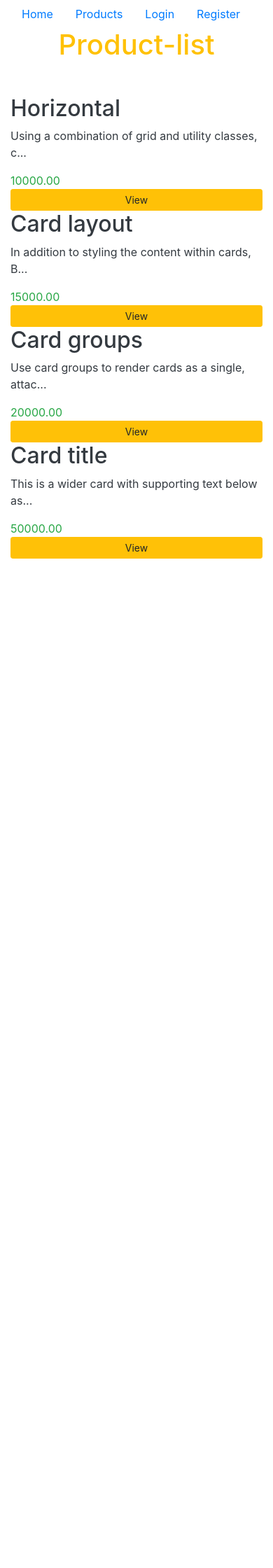
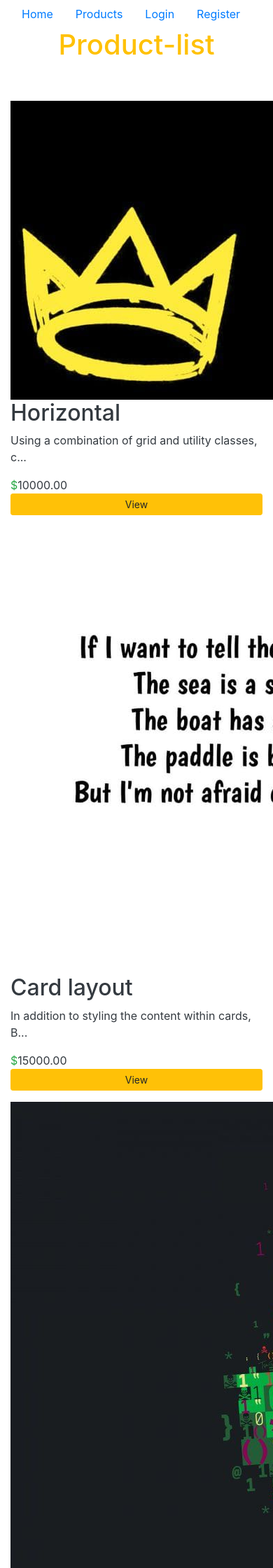
Before and after one commit to shahriaarrr/django-shop-center, a Django app: page /Product-list/ in a window 390 px wide; the page is wider, and only the part inside the window is pictured. Shown: the top 2240 px of that part at 70% size. Before the commit the page ends 798 px from the top of that part, so only its background shows below. Run offline with Django 3.2, Linux system fonts and the light colour scheme; data comes from the database, SQL or seed files in the repository; both versions use the stored data as it was after the commit.

Commit message:
new style for page product list with css and add files product-list.csss

```diff
--- a/shop/urls.py
+++ b/shop/urls.py
@@ -29,4 +29,4 @@ urlpatterns = [
 # shart baraye deploy kardan
 if settings.DEBUG:
     urlpatterns += static(settings.STATIC_URL,document_root=settings.STATIC_ROOT)
-    urlpatterns += static(settings.MEDIA_URL,documen_root=settings.MEDIA_ROOT)
+    urlpatterns += static(settings.MEDIA_URL,document_root=settings.MEDIA_ROOT)
--- a/templates/product/product-list.html
+++ b/templates/product/product-list.html
@@ -1,32 +1,20 @@
 {% extends 'base.html' %}
-
+{% load static %}
 
 {% block body %}
 
-
-
-
 <div class="container">
+    <link rel="stylesheet" href="{% static 'css/product-list.css' %}">
     <h1 class="text-center text-warning">Product-list</h1>
-    <div class="row list-row my-5">
+    <div class="row list-row my-5 d-flex justify-content-around">
         {% for ol in object_list %}
-            <div class="card-list col-md-4 col-12">
-                <h2 class="text-dark">{{ol.title}}</h2>
-                <p class="text-dark">{{ ol.snippet }}</p>
-                <span class="text-success">{{ ol.price }}</span>
-                <a href="{% url 'Shoping:ProductDetail' ol.pk %}" class="btn btn-warning btn-sm btn-block">View</a>
-            </div>
-
-            <!-- <div class=" col-md-3 justify-content-center col-lg-3 col-sm-6 col-12">
-                <div class="card border-warning mb-3" style="max-width: 19rem; min-height: 15rem;">
-                    <div class="card-header text-success">{{ ol.price }}</div>
-                    <div class="card-body text-warning">
-                      <h5 class="card-title">{{ol.title}}</h5>
-                      <p class="card-text text-dark">{{ ol.snippet }}</p>
-                    </div>
-                    <a href="{% url 'Shoping:ProductDetail' ol.pk %}" class="btn btn-outline-warning btn-sm btn-block">View</a>
-                </div>
-            </div> -->
+        <div class="card-list col-md-3 col-12 col-lg-3 my-2">
+            <img src="{{ ol.image.url }}" alt="">
+            <h2 class="text-dark">{{ol.title}}</h2>
+            <p class="text-dark">{{ ol.snippet }}</p>
+            <span class="text-dark"><span class="text-success">$</span>{{ ol.price }}</span>
+            <a href="{% url 'Shoping:ProductDetail' ol.pk %}" class="btn btn-warning btn-sm btn-block">View</a>
+        </div>
         {% endfor %}
     </div>
 </div>
--- a/templates/product/produvt-detail.html
+++ b/templates/product/produvt-detail.html
@@ -5,6 +5,7 @@
 
 <div class="my-5 container">
     <div class="col-12 col-md-12 card card-body text-center">
+        <img src="{{ product.image.url }}" alt="">
         <h2 class="text-warning">{{product.title}}</h2>
         <p class="text-dark">{{product.description}}</p>
         <span class="text-success">{{ product.price }}</span>
```
Also changed, not shown: db.sqlite3, media/image/300030-pirate-hacker-minimalism-hd-wallpaper-720x1280.jpg (added), media/image/364346-my-best-hacking-wallpaper.jpg (added), media/image/photo_2021-04-20_17-20-33.jpg (added), 1 other file.
